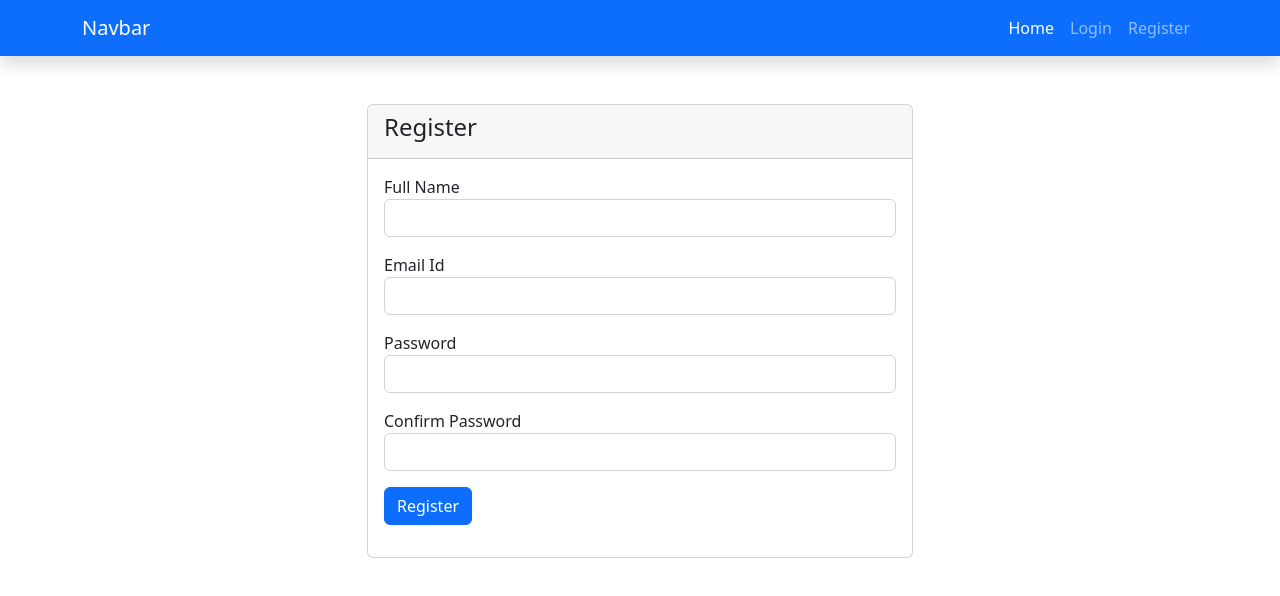
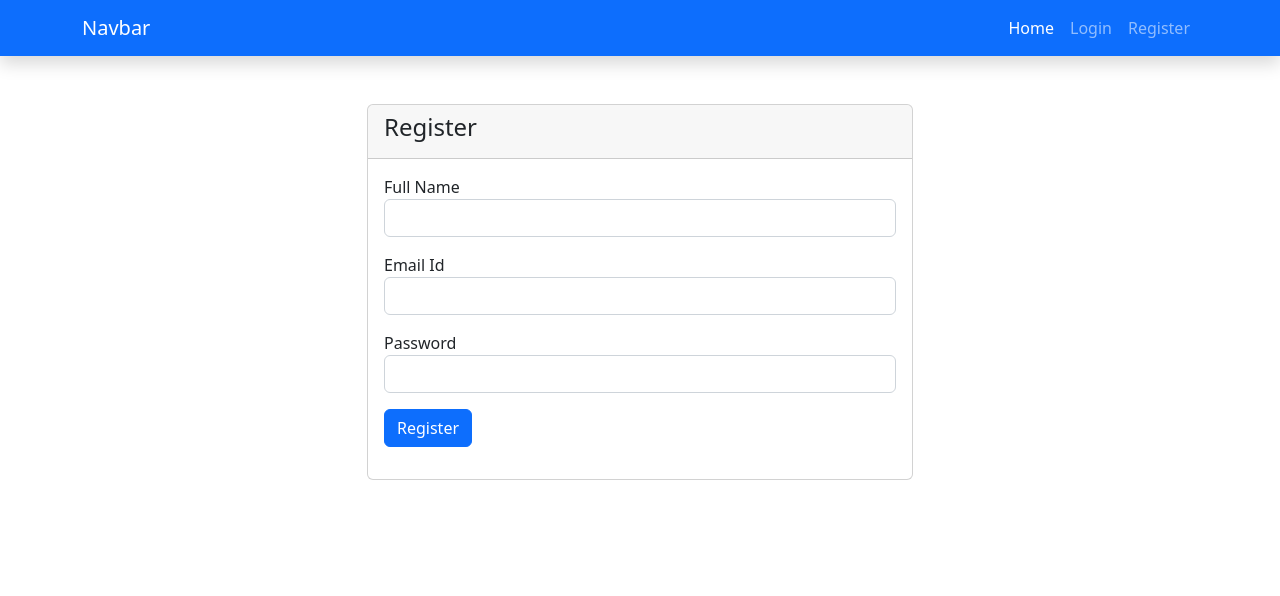
Before and after one commit to AKS144/ecomr, a React (Create React App) app: page /register in a window 1280 px wide. Shown: the top 596 px of the page. Built offline with nearby package versions, Linux system fonts and the light colour scheme.

Commit message:
second commit

```diff
--- a/package.json
+++ b/package.json
@@ -7,6 +7,7 @@
     "@testing-library/react": "^13.4.0",
     "@testing-library/user-event": "^13.5.0",
     "autoprefixer": "10.4.5",
+    "axios": "^1.2.1",
     "bootstrap": "^5.2.3",
     "react": "^18.2.0",
     "react-dom": "^18.2.0",
--- a/src/components/frontend/auth/Register.js
+++ b/src/components/frontend/auth/Register.js
@@ -1,8 +1,39 @@
-import React from 'react';
+import axios from 'axios';
+import React, {useState} from 'react';
 import Navbar from '../../../layouts/frontend/Navbar';
 
 
 function Register() {
+
+    const [registerInput, setRegister] = useState({
+        name: '',
+        email:'',
+        password:''
+    });
+
+    const handleInput = (e) =>{
+        e.presist();
+        setRegister({...registerInput,[e.target.name]: e.target.value });
+    };
+
+    const registerSubmit = (e) =>{
+        e.preventDefault();
+
+        const data = {
+            name: registerInput.name,
+            email: registerInput.email,
+            password: registerInput.password,
+        }
+
+        axios.get('/sanctum/csrf-cookie').then(response => {
+            axios.post(`http://localhost:8000/api/register`, data).then(res => {
+
+            });
+        });
+
+
+    }
+
     return(
         <div>
             <Navbar />
@@ -14,23 +45,20 @@ function Register() {
                                 <h4>Register</h4>
                             </div>
                             <div className="card-body">
-                                <form>
+                                <form onSubmit={registerSubmit}>
                                     <div className="form-group mb-3">
                                         <label>Full Name</label>
-                                        <input type="text" name="name" className="form-control" value="" />
+                                        <input type="text" name="name" className="form-control" onChange={handleInput} value={registerInput.name} />
                                     </div>
                                     <div className="form-group mb-3">
                                         <label>Email Id</label>
-                                        <input type="email" name="email" className="form-control" value="" />
+                                        <input type="email" name="email" className="form-control" onChange={handleInput} value={registerInput.email} />
                                     </div>
                                     <div className="form-group mb-3">
                                         <label>Password</label>
-                                        <input type="password" name="password" className="form-control" value="" />
+                                        <input type="password" name="password" className="form-control" onChange={handleInput} value={registerInput.password} />
                                     </div>
-                                    <div className="form-group mb-3">
-                                        <label>Confirm Password</label>
-                                        <input type="password" name="confirm_password" className="form-control" value="" />
-                                    </div>
+
                                     <div className="form-group mb-3">
                                       <button type="submit" className="btn btn-primary">Register</button>
                                     </div>
```
Also changed, not shown: 1 other file (tests, documents, lock files or other folders).
